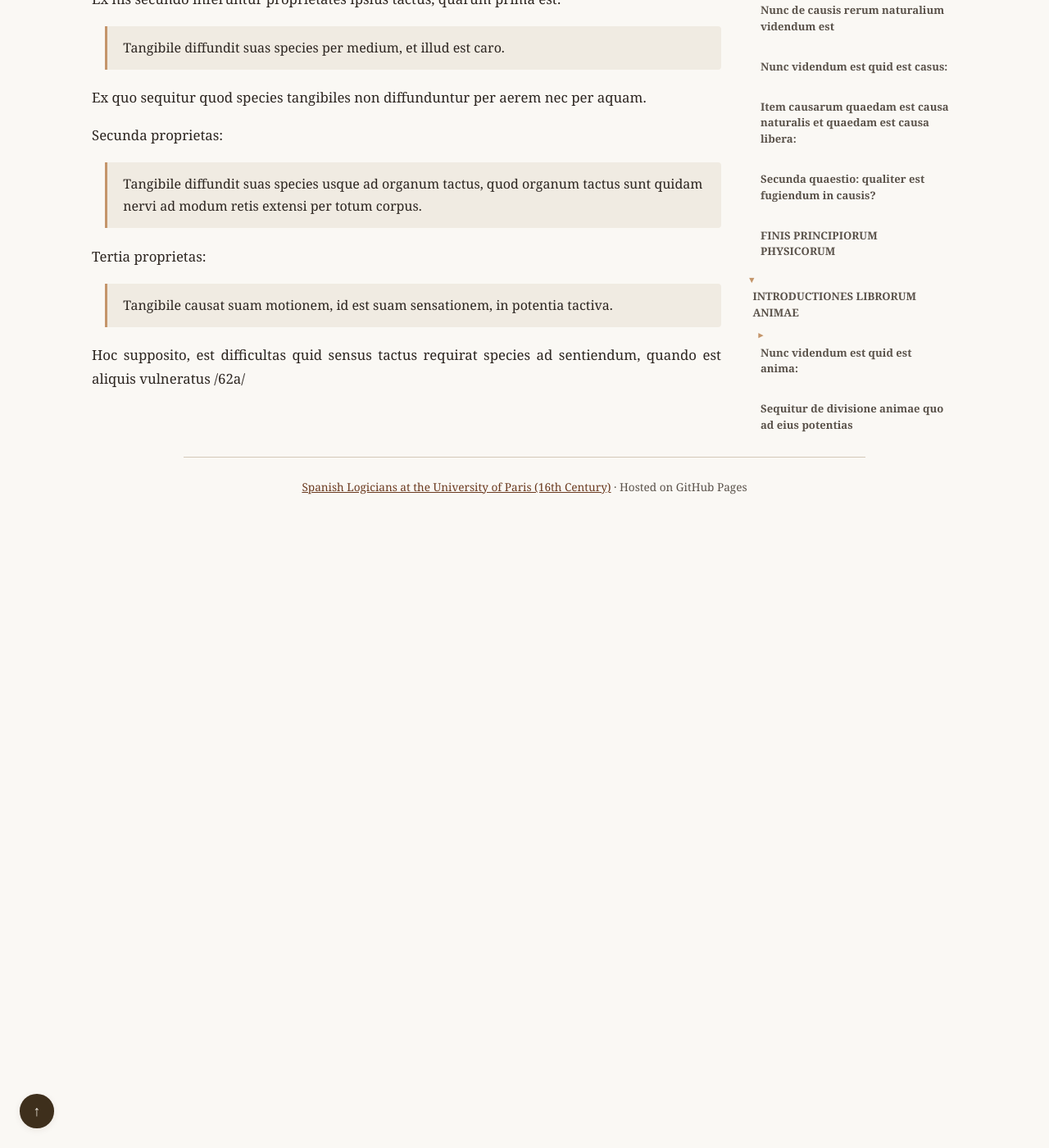
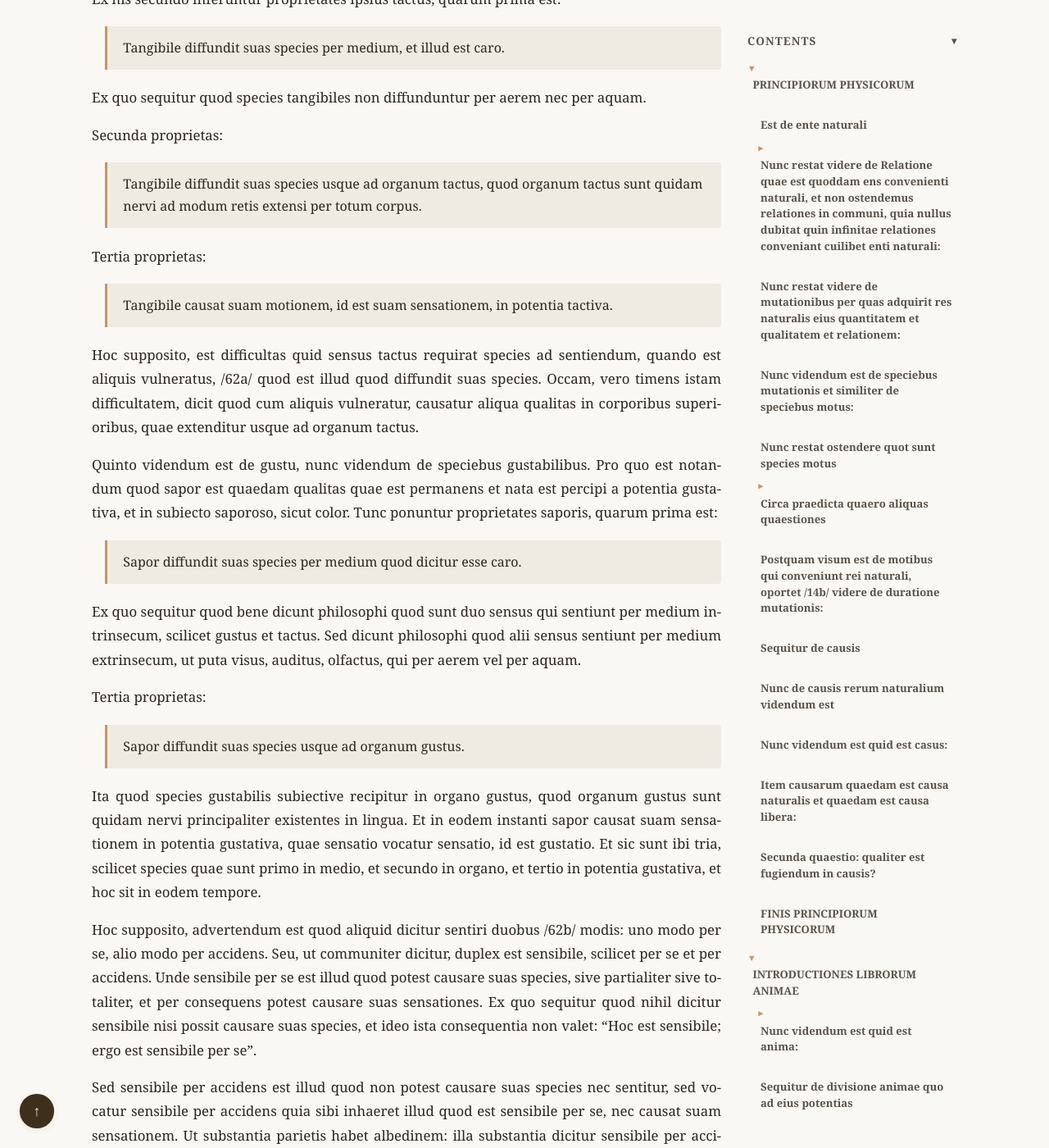
Before and after one commit to JoseBalado/Spanish-Logicians-at-the-University-of-Paris, a Jekyll site: the page built from philosophers/Jeronimo-Pardo/Principiorum-Phisicorum-et-Introductiones-Librorum-Animae.md, in a window 1280 px wide and 1400 px high, scrolled down 75980 px. Shown: the whole window at 82% size. Built offline with Jekyll 4.4.1, drawn with Linux system fonts in a browser that asks for light colours; before the commit the page ends 76610 px from its top, so only the background shows below that; some of the changed text lies outside the part shown.

Commit message:
Pardo, De anima, page 62

```diff
--- a/cspell-latin-custom.txt
+++ b/cspell-latin-custom.txt
@@ -2511,6 +2511,7 @@ salvativae
 salvativam
 Sanabilitas
 saporosa
+saporoso
 saporosum
 Sarbonicum
 sartiendi
--- a/philosophers/Jeronimo-Pardo/Principiorum-Phisicorum-et-Introductiones-Librorum-Animae.md
+++ b/philosophers/Jeronimo-Pardo/Principiorum-Phisicorum-et-Introductiones-Librorum-Animae.md
@@ -1413,7 +1413,29 @@ Tertia proprietas:
 
 > Tangibile causat suam motionem, id est suam sensationem, in potentia tactiva.
 
-Hoc supposito, est difficultas quid sensus tactus requirat species ad sentiendum, quando est aliquis vulneratus /62a/
+Hoc supposito, est difficultas quid sensus tactus requirat species ad sentiendum, quando est aliquis vulneratus, /62a/ quod est illud quod diffundit suas species. Occam, vero timens istam difficultatem, dicit quod cum aliquis vulneratur, causatur aliqua qualitas in corporibus superioribus, quae extenditur usque ad organum tactus.
+
+Quinto videndum est de gustu, nunc videndum de speciebus gustabilibus. Pro quo est notandum quod sapor est quaedam qualitas quae est permanens et nata est percipi a potentia gustativa, et in subiecto saporoso, sicut color. Tunc ponuntur proprietates saporis, quarum prima est:
+
+> Sapor diffundit suas species per medium quod dicitur esse caro.
+
+Ex quo sequitur quod bene dicunt philosophi quod sunt duo sensus qui sentiunt per medium intrinsecum, scilicet gustus et tactus. Sed dicunt philosophi quod alii sensus sentiunt per medium extrinsecum, ut puta visus, auditus, olfactus, qui per aerem vel per aquam.
+
+Tertia proprietas:
+
+> Sapor diffundit suas species usque ad organum gustus.
+
+Ita quod species gustabilis subiective recipitur in organo gustus, quod organum gustus sunt quidam nervi principaliter existentes in lingua. Et in eodem instanti sapor causat suam sensationem in potentia gustativa, quae sensatio vocatur sensatio, id est gustatio. Et sic sunt ibi tria, scilicet species quae sunt primo in medio, et secundo in organo, et tertio in potentia gustativa, et hoc sit in eodem tempore.
+
+Hoc supposito, advertendum est quod aliquid dicitur sentiri duobus /62b/ modis: uno modo per se, alio modo per accidens. Seu, ut communiter dicitur, duplex est sensibile, scilicet per se et per accidens. Unde sensibile per se est illud quod potest causare suas species, sive partialiter sive totaliter, et per consequens potest causare suas sensationes. Ex quo sequitur quod nihil dicitur sensibile nisi possit causare suas species, et ideo ista consequentia non valet: "Hoc est sensibile; ergo est sensibile per se".
+
+Sed sensibile per accidens est illud quod non potest causare suas species nec sentitur, sed vocatur sensibile per accidens quia sibi inhaeret illud quod est sensibile per se, nec causat suam sensationem. Ut substantia parietis habet albedinem: illa substantia dicitur sensibile per accidens, ideo recipit sensibile per se. Et ideo ista consequentia non valet: "Hoc est sensibile per accidens; ergo est sensibile", sed bene econtra.
+
+Ulterius est notandum quod duplicia sunt sensibilia: quaedam sunt propria, alia vero communia. Propria sunt illa quae diximus, ut color, sonus, sapor, odor, et caetera, et ideo dicuntur propria quia ab uno sensu percipiuntur. Sed sensibile commune est illud quod a pluribus sensibus percipitur. Et sensibilia communia sunt quinque, ut dicit Aristoteles secundo *De anima*, scilicet numerus, figura, magnitudo, motus et quies.
+
+De istis sensibilibus communibus quaeritur talis quaestio: utrum ista sensibilia quinque sunt sensibilia per se. Dicitur communiter quod sic.
+
+Contra: numerus non est sensibile per se; ergo. Antecedens patet, quia illud quod est sensibile per se potest /63a/
 
 <!--
 ## Apparatus Criticus Reference
@@ -1499,5 +1521,9 @@ Page 59a: auditionem ] conj. vditioeʒ (seu suam auditionem)
 Page 59a: nihil potest sentiri ] conj. mihilpi (in vacuo nihil potest sentiri)
 Page 61b: sensus tactus ] del. sensus [illegible word, struck in the manuscript] tactus (quod solum sensus tactus datus fuit animali)
 Page 61b: praesentialiter ] conj. prenselier (sensus tactus non praesentialiter sentit quatuor)
+Page 62a: Tertia ] sic (Tertia proprietas); no second property is numbered
+Page 62b: est ] emend. ī (duplex est sensibile)
+Page 62b: diximus ] conj. dxim9 (Propria sunt illa quae diximus)
+Page 62b: Antecedens ] conj. ans (ergo. Antecedens patet, quia illud)
 
 -->
```
